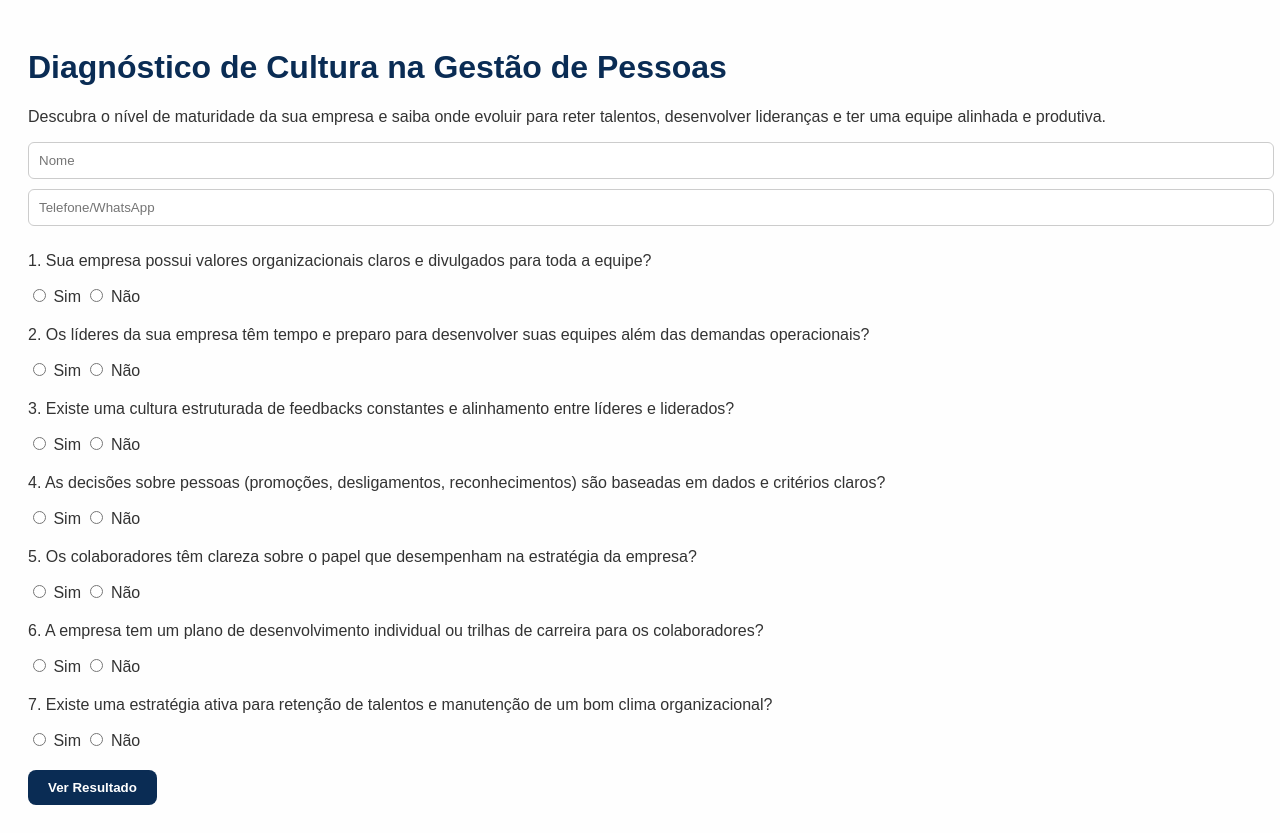
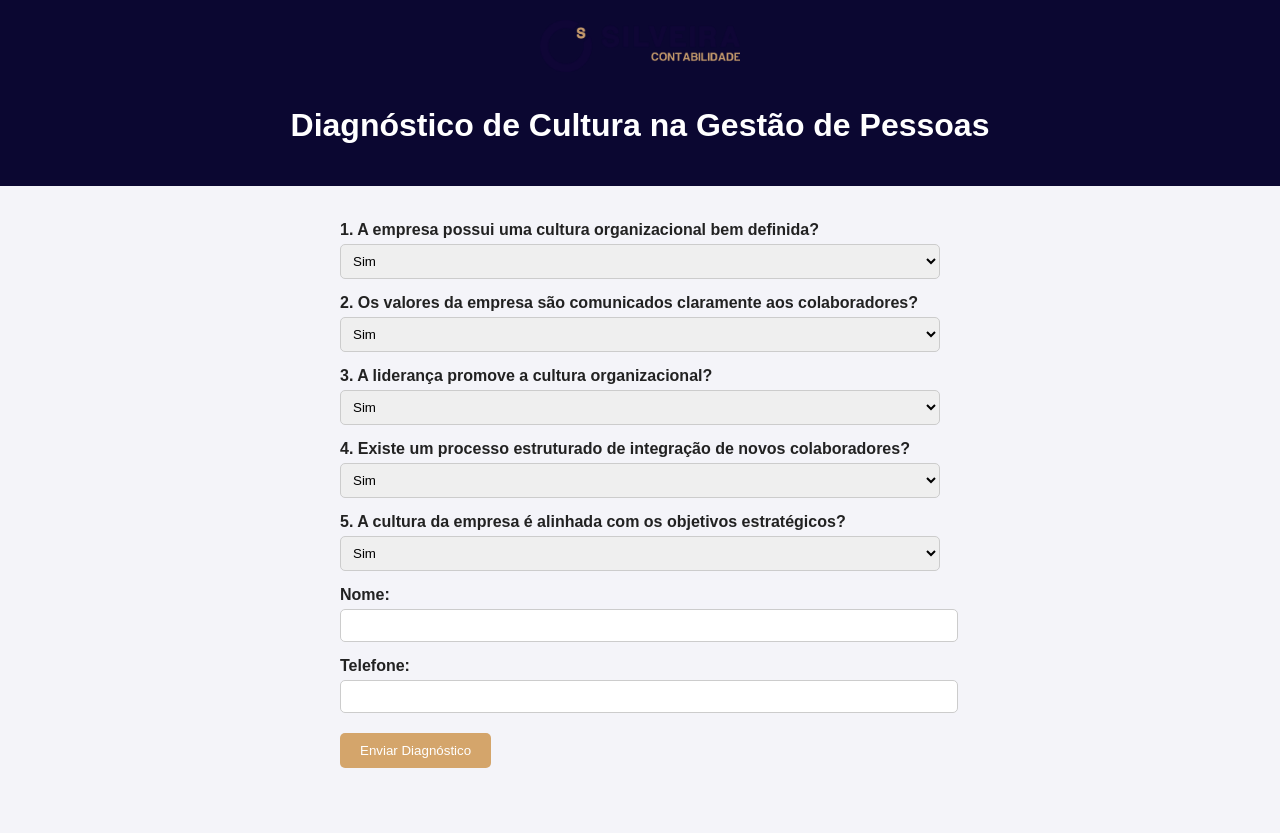
Before and after one commit to ci1908/diagnostico-cultura-gest-o-pessoas-silveira, a plain HTML site: page index.html in a window 1280 px wide. After the commit the page ends 800 px from the top, so only its background shows below. Drawn offline with Linux system fonts and the light colour scheme.

Commit message:
Add files via upload

```diff
--- a/index.html
+++ b/index.html
@@ -3,105 +3,47 @@
 <html lang="pt-BR">
 <head>
   <meta charset="UTF-8" />
-  <meta name="viewport" content="width=device-width, initial-scale=1.0" />
-  <title>Diagnóstico de Cultura - Silveira</title>
-  <style>
-    body {
-      font-family: Arial, sans-serif;
-      background: #fefefe;
-      padding: 20px;
-      color: #333;
-    }
-    h1 {
-      color: #0a2c54;
-    }
-    .pergunta {
-      margin-bottom: 20px;
-    }
-    .resultado {
-      margin-top: 30px;
-      padding: 15px;
-      border: 2px solid #0a2c54;
-      border-radius: 10px;
-      background: #fff;
-    }
-    input[type="text"] {
-      padding: 10px;
-      width: 100%;
-      margin-bottom: 10px;
-      border: 1px solid #ccc;
-      border-radius: 6px;
-    }
-    button {
-      background: #0a2c54;
-      color: #fff;
-      border: none;
-      padding: 10px 20px;
-      font-weight: bold;
-      border-radius: 8px;
-      cursor: pointer;
-    }
-    button:hover {
-      background: #163a70;
-    }
-  </style>
+  <meta name="viewport" content="width=device-width, initial-scale=1.0"/>
+  <title>Diagnóstico de Cultura - Silveira Contabilidade</title>
+  <link rel="stylesheet" href="style.css" />
 </head>
 <body>
-  <h1>Diagnóstico de Cultura na Gestão de Pessoas</h1>
-  <p>Descubra o nível de maturidade da sua empresa e saiba onde evoluir para reter talentos, desenvolver lideranças e ter uma equipe alinhada e produtiva.</p>
-  <input type="text" id="nome" placeholder="Nome">
-  <input type="text" id="telefone" placeholder="Telefone/WhatsApp">
-  <div id="perguntas"></div>
-  <button onclick="mostrarResultado()">Ver Resultado</button>
-  <div id="resultado" class="resultado" style="display:none;"></div>
+  <header>
+    <img src="logo.png" alt="Logo Silveira Contabilidade" class="logo" />
+    <h1>Diagnóstico de Cultura na Gestão de Pessoas</h1>
+  </header>
 
-  <script>
-    const perguntas = [
-      "Sua empresa possui valores organizacionais claros e divulgados para toda a equipe?",
-      "Os líderes da sua empresa têm tempo e preparo para desenvolver suas equipes além das demandas operacionais?",
-      "Existe uma cultura estruturada de feedbacks constantes e alinhamento entre líderes e liderados?",
-      "As decisões sobre pessoas (promoções, desligamentos, reconhecimentos) são baseadas em dados e critérios claros?",
-      "Os colaboradores têm clareza sobre o papel que desempenham na estratégia da empresa?",
-      "A empresa tem um plano de desenvolvimento individual ou trilhas de carreira para os colaboradores?",
-      "Existe uma estratégia ativa para retenção de talentos e manutenção de um bom clima organizacional?"
-    ];
+  <main>
+    <form id="diagnosticoForm">
+      <label>1. A empresa possui uma cultura organizacional bem definida?</label>
+      <select name="q1"><option>Sim</option><option>Não</option></select>
 
-    const perguntasDiv = document.getElementById("perguntas");
-    perguntas.forEach((texto, i) => {
-      perguntasDiv.innerHTML += `
-        <div class="pergunta">
-          <p>${i + 1}. ${texto}</p>
-          <label><input type="radio" name="q${i}" value="Sim"> Sim</label>
-          <label><input type="radio" name="q${i}" value="Não"> Não</label>
-        </div>
-      `;
-    });
+      <label>2. Os valores da empresa são comunicados claramente aos colaboradores?</label>
+      <select name="q2"><option>Sim</option><option>Não</option></select>
 
-    function mostrarResultado() {
-      const nome = document.getElementById("nome").value;
-      const telefone = document.getElementById("telefone").value.replace(/\D/g, '');
-      let qtdSim = 0;
-      for (let i = 0; i < 7; i++) {
-        const val = document.querySelector('input[name="q' + i + '"]:checked');
-        if (val && val.value === "Sim") qtdSim++;
-      }
+      <label>3. A liderança promove a cultura organizacional?</label>
+      <select name="q3"><option>Sim</option><option>Não</option></select>
 
-      let texto = "";
-      if (qtdSim >= 6) texto = "Cultura de Gestão com Alta Maturidade";
-      else if (qtdSim >= 3) texto = "Cultura de Gestão com Média Maturidade";
-      else texto = "Cultura de Gestão com Baixa Maturidade";
+      <label>4. Existe um processo estruturado de integração de novos colaboradores?</label>
+      <select name="q4"><option>Sim</option><option>Não</option></select>
 
-      const resultadoDiv = document.getElementById("resultado");
-      resultadoDiv.style.display = "block";
-      resultadoDiv.innerHTML = `
-        <strong>Resultado:</strong><br>
-        ${texto}<br>
-        Total de "Sim": ${qtdSim} de 7<br><br>
-        <a href="https://wa.me/55${telefone}?text=${encodeURIComponent(`Olá ${nome}, obrigado por responder o diagnóstico da Silveira Contabilidade. Seu resultado foi: ${texto}. Caso queira conversar com um especialista, é só responder por aqui!`)}" target="_blank">
-          <button>Enviar no WhatsApp</button>
-        </a>
-      `;
-    }
-  </script>
+      <label>5. A cultura da empresa é alinhada com os objetivos estratégicos?</label>
+      <select name="q5"><option>Sim</option><option>Não</option></select>
+
+      <label>Nome:</label>
+      <input type="text" name="nome" required />
+      <label>Telefone:</label>
+      <input type="tel" name="telefone" required />
+
+      <button type="submit">Enviar Diagnóstico</button>
+    </form>
+
+    <div id="resultado" style="display:none;">
+      <h2>Resultado do Diagnóstico</h2>
+      <p id="mensagemResultado"></p>
+    </div>
+  </main>
+
+  <script src="script.js"></script>
 </body>
 </html>
--- /dev/null
+++ b/script.js
@@ -0,0 +1,43 @@
+
+document.getElementById("diagnosticoForm").addEventListener("submit", function (e) {
+  e.preventDefault();
+  const form = e.target;
+  const respostas = [
+    form.q1.value,
+    form.q2.value,
+    form.q3.value,
+    form.q4.value,
+    form.q5.value,
+  ];
+  const nome = form.nome.value;
+  const telefone = form.telefone.value;
+
+  const totalSim = respostas.filter((r) => r === "Sim").length;
+  let mensagem = "";
+
+  if (totalSim >= 4) {
+    mensagem = "Parabéns! Sua empresa apresenta uma cultura organizacional bem estruturada.";
+  } else if (totalSim >= 2) {
+    mensagem = "Sua empresa possui aspectos positivos, mas ainda há pontos de melhoria.";
+  } else {
+    mensagem = "Atenção! É necessário desenvolver melhor a cultura organizacional da sua empresa.";
+  }
+
+  document.getElementById("mensagemResultado").innerText = mensagem;
+  document.getElementById("resultado").style.display = "block";
+
+  // Enviar para Google Apps Script
+  fetch("https://script.google.com/macros/s/AKfycby7ajM5xkmuwzWIHfpk1MPEtNPIPyOzNM9WUxLxDnwRz1r_DQy7IddcPNap8O3iNoVn/exec", {
+    method: "POST",
+    mode: "no-cors",
+    headers: {
+      "Content-Type": "application/json",
+    },
+    body: JSON.stringify({
+      nome,
+      telefone,
+      respostas,
+      resultado: mensagem
+    }),
+  });
+});
--- /dev/null
+++ b/style.css
@@ -0,0 +1,54 @@
+
+body {
+  font-family: Arial, sans-serif;
+  margin: 0;
+  padding: 0;
+  background: #f4f4f9;
+  color: #222;
+}
+header {
+  background: #0b0731;
+  color: white;
+  padding: 20px;
+  text-align: center;
+}
+.logo {
+  width: 200px;
+  margin-bottom: 10px;
+}
+main {
+  max-width: 600px;
+  margin: auto;
+  padding: 20px;
+}
+label {
+  display: block;
+  margin-top: 15px;
+  font-weight: bold;
+}
+select, input {
+  width: 100%;
+  padding: 8px;
+  margin-top: 5px;
+  border-radius: 5px;
+  border: 1px solid #ccc;
+}
+button {
+  background-color: #d4a56b;
+  color: white;
+  padding: 10px 20px;
+  margin-top: 20px;
+  border: none;
+  border-radius: 5px;
+  cursor: pointer;
+}
+button:hover {
+  background-color: #b58a50;
+}
+#resultado {
+  background: #fff;
+  padding: 20px;
+  border-radius: 5px;
+  margin-top: 20px;
+  border: 1px solid #ccc;
+}
```
Also changed, not shown: logo.png (added).
